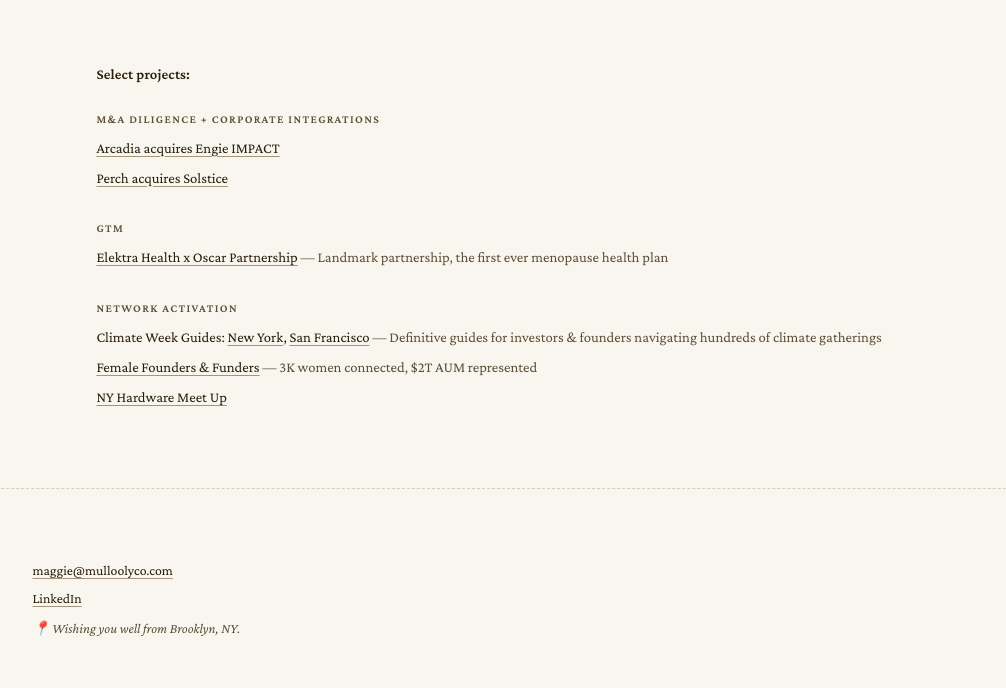
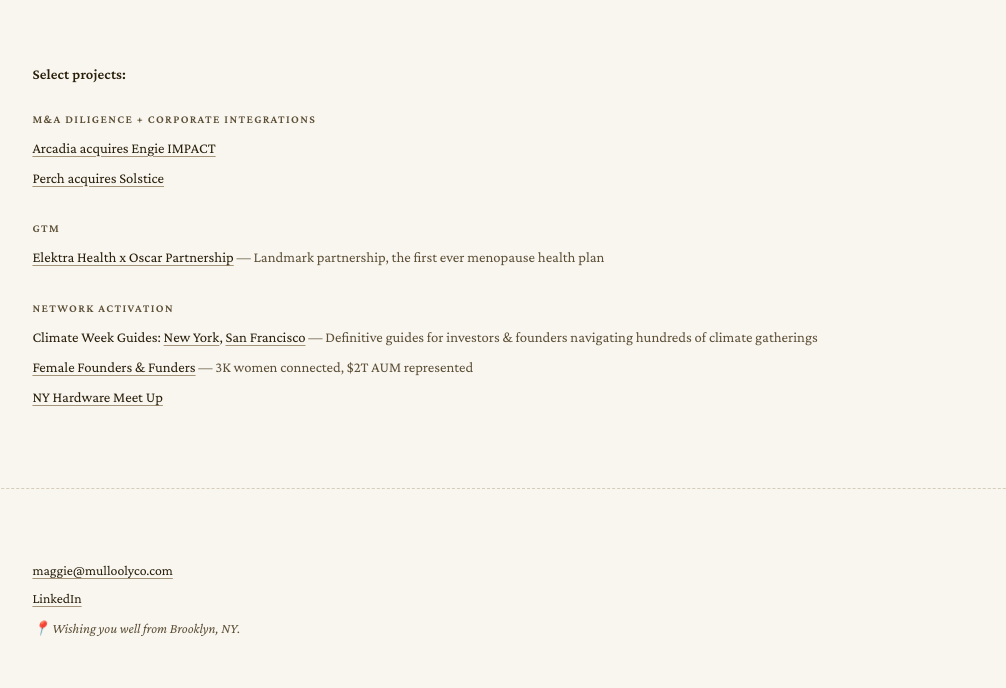
Before and after one commit to magswag/mulloolyco, a plain HTML site: page index.html in a window 1280 px wide. Shown: the part 570-1258 px from the top of the page, without its empty margins (134-1140 px from the left). Drawn offline with nearby package versions, Linux system fonts and the light colour scheme.

Commit message:
Add files via upload

```diff
--- a/index.html
+++ b/index.html
@@ -94,9 +94,10 @@
 
   /* ---------- Select projects ---------- */
   .projects{
+    /* no horizontal padding, so the left edge lands exactly on the photo */
     max-width:calc(var(--photo-w) + var(--col-gap) + var(--text-w));
     margin:0 auto;
-    padding:0 var(--gutter) clamp(3rem,7vw,5rem);
+    padding:0 0 clamp(3rem,7vw,5rem);
   }
   .projects__title{
     margin:0 0 1.6em;
```
